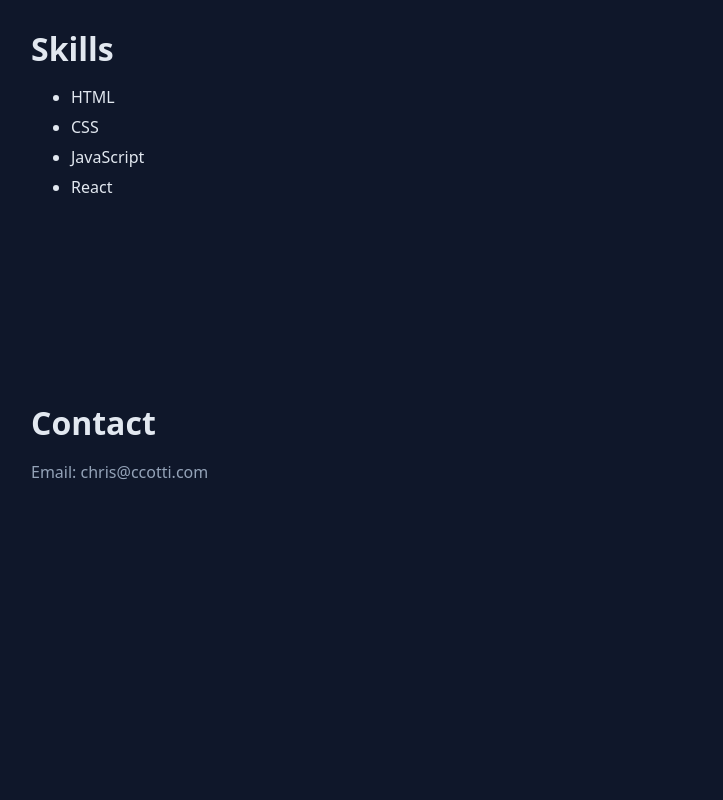
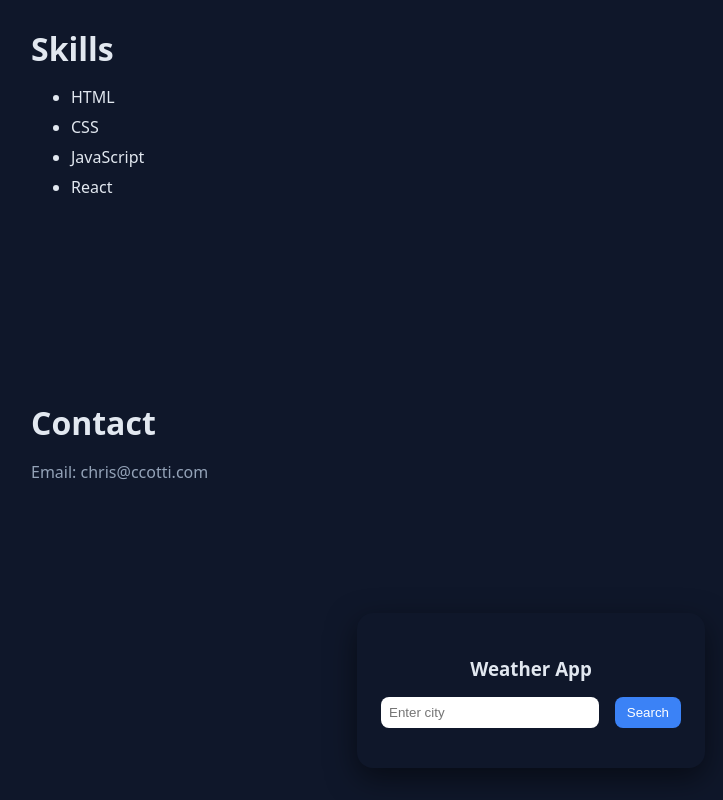
Before and after one commit to ccotti/portfolio, a React app: page / in a window 1280 px wide. Shown: the part 1173-1973 px from the top of the page, without its empty margins (109-832 px from the left). Before the commit the page ends 1754 px from the top, so only its background shows below. Built offline with nearby package versions, Linux system fonts and the light colour scheme; the HTML template or start-up script is replaced by a standard one.

Commit message:
weather app

```diff
--- a/src/App.jsx
+++ b/src/App.jsx
@@ -14,6 +14,7 @@ function App() {
       <Projects />
       <Skills />
       <Contact />
+      <WeatherApp />
     </>
   );
 }
--- a/src/components/WeatherApp.jsx
+++ b/src/components/WeatherApp.jsx
@@ -19,23 +19,24 @@ function WeatherApp() {
   };
 
 return (
-    <div>
+  <div className="weather-app">
     <h3>Weather App</h3>
 
+    <div className="search">
       <input
         type="text"
         placeholder="Enter city"
         value={city}
         onChange={(e) => setCity(e.target.value)}
       />
-
       <button onClick={getWeather}>Search</button>
+    </div>
 
     {weather && weather.main && (
-        <div>
-          <p>{weather.name}</p>
-          <p>{weather.main.temp}°F</p>
-          <p>{weather.weather[0].description}</p>
+      <div className="weather-result">
+        <h4>{weather.name}</h4>
+        <p className="temp">{weather.main.temp}°F</p>
+        <p className="desc">{weather.weather[0].description}</p>
       </div>
     )}
   </div>
--- a/src/styles.css
+++ b/src/styles.css
@@ -112,6 +112,64 @@ html {
   transform: scale(1.05);
 }
 
+.weather-app {
+  max-width: 300px;
+  margin: 2rem auto;
+  padding: 1.5rem;
+  background: #0f172a;
+  border-radius: 16px;
+  text-align: center;
+  box-shadow: 0 10px 30px rgba(0,0,0,0.5);
+}
+
+.search {
+  display: flex;
+  gap: 0.5rem;
+  margin: 1rem 0;
+}
+
+.search input {
+  flex: 1;
+  padding: 0.5rem;
+  border-radius: 8px;
+  border: none;
+}
+
+.search button {
+  padding: 0.5rem 0.75rem;
+  background: #3b82f6;
+  color: white;
+  border: none;
+  border-radius: 8px;
+  cursor: pointer;
+}
+
+.search button:hover {
+  background: #2563eb;
+}
+
+.weather-result {
+  margin-top: 1rem;
+}
+
+.weather-app h3 {
+  margin-bottom: 0.5rem;
+}
+
+.weather-result h4 {
+  margin-bottom: 0.25rem;
+}
+
+.temp {
+  font-size: 2rem;
+  font-weight: bold;
+}
+
+.desc {
+  color: #94a3b8;
+  text-transform: capitalize;
+}
+
 .image-wrapper {
   overflow: hidden;
 }
```
Also changed, not shown: public/weather.png (added). Lines whose indentation alone changed are shown as unchanged.
